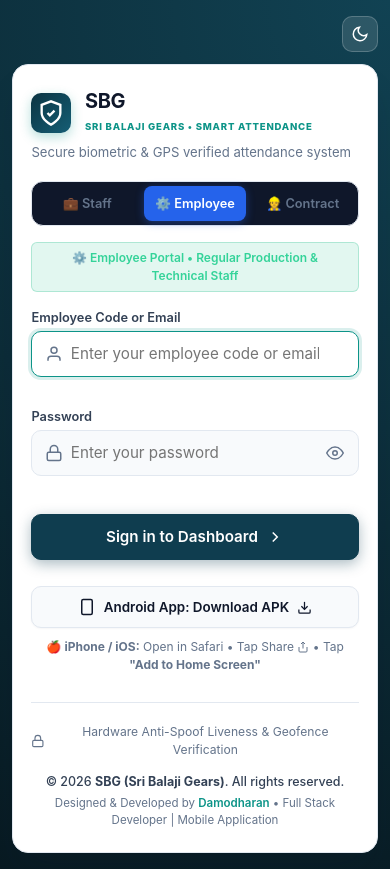
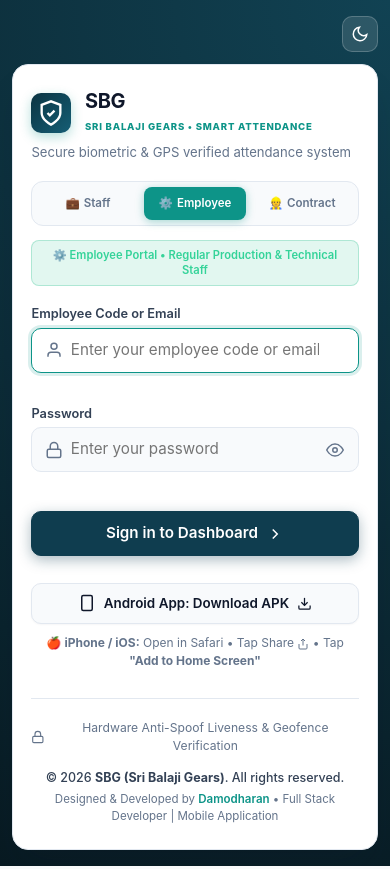
Before and after one commit to M-Damodharan/smart-attendance, a Flask app: page /login in a window 390 px wide. Run offline with Flask 3, Linux system fonts and the light colour scheme.

Commit message:
fix(ui,auth): hide topbar on login, enforce strict category login boundaries, and auto-fit responsive tabs

```diff
--- a/app/auth.py
+++ b/app/auth.py
@@ -139,7 +139,9 @@ def login(login_type=None):
         active_type = "employee"
 
     if request.method == "POST":
-        login_type_post = (request.form.get("login_type") or active_type).lower()
+        # Form submission specifies login_type; if omitted (e.g. legacy test/API call to /login), check URL
+        raw_login_type = request.form.get("login_type") or login_type or request.args.get("type")
+        login_type_post = raw_login_type.lower() if raw_login_type else None
         raw_code = request.form.get("emp_code", "").strip()
         code = raw_code.upper()
         pw = request.form.get("password", "")
@@ -172,22 +174,39 @@ def login(login_type=None):
         key = f"{code}|{ip}"
         if u and is_pw_valid:
             cat_code = (u["category_code"] or "").upper()
-            # Enforce 3 Separate Login Types Permissions
+            # Strict 3-Tier Category Enforcement when a specific portal is selected
             if login_type_post == "staff":
+                # Staff portal: Category 'STAFF' or HR Admin only
                 if u["role"] != "hr" and cat_code != "STAFF":
                     if cat_code == "CONTRACT":
-                        flash("This account is registered under Contract Labour. Please use the Contract Labour Login.", "err")
+                        flash("Access Denied: This account is registered under Contract Labour. Please use the Contract Labour Login.", "err")
                     else:
-                        flash("This account is registered under Employee Staff. Please use the Employee Login.", "err")
-                    return render_template("login.html", active_type=login_type_post), 403
+                        flash("Access Denied: This account is registered under Employee Staff. Please use the Employee Login.", "err")
+                    return render_template("login.html", active_type="staff"), 403
+
             elif login_type_post == "employee":
+                # Employee portal: Category 'EMPLOYEES' only (strictly rejects HR Admin, Staff, and Contract)
+                if u["role"] == "hr":
+                    flash("Access Denied: HR Administrators must sign in through the Staff Portal.", "err")
+                    return render_template("login.html", active_type="employee"), 403
+                if cat_code == "STAFF":
+                    flash("Access Denied: This account is registered under Staff. Please use the Staff Login portal.", "err")
+                    return render_template("login.html", active_type="employee"), 403
                 if cat_code == "CONTRACT":
-                    flash("This account is registered under Contract Labour. Please use the Contract Labour Login.", "err")
-                    return render_template("login.html", active_type=login_type_post), 403
+                    flash("Access Denied: This account is registered under Contract Labour. Please use the Contract Labour Login.", "err")
+                    return render_template("login.html", active_type="employee"), 403
+                if cat_code != "EMPLOYEES":
+                    flash("Access Denied: This portal is for regular Employees only.", "err")
+                    return render_template("login.html", active_type="employee"), 403
+
             elif login_type_post == "contract":
+                # Contract Labour portal: Category 'CONTRACT' only
                 if cat_code != "CONTRACT":
-                    flash("This portal is exclusively for Contract Labour. Regular staff and employees must use their dedicated login.", "err")
-                    return render_template("login.html", active_type=login_type_post), 403
+                    if u["role"] == "hr" or cat_code == "STAFF":
+                        flash("Access Denied: Staff and HR members cannot log in here. Please use the Staff Login portal.", "err")
+                    else:
+                        flash("Access Denied: Regular Employees cannot log in here. Please use the Employee Login portal.", "err")
+                    return render_template("login.html", active_type="contract"), 403
 
             db.execute("DELETE FROM login_attempts WHERE key=?", (key,))
             session.permanent = True
--- a/app/static/css/style.css
+++ b/app/static/css/style.css
@@ -730,7 +730,79 @@ body.login-page .wrap {
 .login-subtitle {
   font-size: 0.88rem;
   color: var(--text-muted);
-  margin: 0.25rem 0 1.5rem;
+  margin: 0.25rem 0 1rem;
+}
+
+/* 3-Tier Login Architecture Tabs & Badges */
+.login-type-tabs {
+  display: grid;
+  grid-template-columns: repeat(3, minmax(0, 1fr));
+  gap: 6px;
+  background: var(--bg-surface);
+  padding: 5px;
+  border-radius: 12px;
+  margin: 0.85rem 0 0.85rem;
+  border: 1px solid var(--border-default);
+  box-sizing: border-box;
+}
+
+.login-tab-btn {
+  text-align: center;
+  padding: 8px 4px;
+  font-size: clamp(0.72rem, 2.4vw, 0.82rem);
+  font-weight: 600;
+  border-radius: 8px;
+  text-decoration: none;
+  transition: all 0.2s ease;
+  white-space: nowrap;
+  overflow: hidden;
+  text-overflow: ellipsis;
+  display: flex;
+  align-items: center;
+  justify-content: center;
+  gap: 4px;
+  color: var(--text-muted);
+  background: transparent;
+}
+
+.login-tab-btn:hover {
+  color: var(--text-main);
+  background: var(--bg-surface-hover);
+}
+
+.login-tab-btn.active {
+  background: var(--brand-accent);
+  color: #ffffff;
+  box-shadow: 0 2px 8px rgba(13, 148, 136, 0.35);
+}
+
+.login-portal-badge {
+  font-size: clamp(0.7rem, 2.2vw, 0.76rem);
+  padding: 7px 10px;
+  border-radius: 8px;
+  margin-bottom: 1.15rem;
+  text-align: center;
+  font-weight: 600;
+  line-height: 1.35;
+  word-break: break-word;
+}
+
+.login-portal-badge.badge-staff {
+  background: rgba(37, 99, 235, 0.12);
+  color: #60a5fa;
+  border: 1px solid rgba(37, 99, 235, 0.25);
+}
+
+.login-portal-badge.badge-employee {
+  background: rgba(16, 185, 129, 0.12);
+  color: #34d399;
+  border: 1px solid rgba(16, 185, 129, 0.25);
+}
+
+.login-portal-badge.badge-contract {
+  background: rgba(217, 119, 6, 0.12);
+  color: #fbbf24;
+  border: 1px solid rgba(217, 119, 6, 0.25);
 }
 
 .form-group {
--- a/app/templates/base.html
+++ b/app/templates/base.html
@@ -26,7 +26,7 @@
   <link rel="stylesheet" href="{{ url_for('static', filename='css/style.css') }}">
 </head>
 <body class="{% block bodyclass %}{% endblock %}">
-{% if g.user %}
+{% if g.user and request.endpoint != 'auth.login' and not request.path.startswith('/login') %}
 <header class="topbar">
   <a class="brand" href="{{ url_for('auth.index') }}">
     <div class="brand-icon-wrap">
--- a/app/templates/login.html
+++ b/app/templates/login.html
@@ -26,32 +26,22 @@
     <p class="login-subtitle">Secure biometric &amp; GPS verified attendance system</p>
 
     <!-- 3-Tier Login Architecture Selector -->
-    <div class="login-type-tabs" style="display:grid;grid-template-columns:repeat(3,1fr);gap:6px;background:var(--bg-canvas,#0f172a);padding:4px;border-radius:12px;margin:1rem 0;border:1px solid var(--border-default,#334155)">
+    <div class="login-type-tabs">
       <a href="{{ url_for('auth.login', login_type='staff') }}"
-         class="login-tab-btn {% if active_type == 'staff' %}active{% endif %}"
-         style="text-align:center;padding:8px 4px;font-size:0.8rem;font-weight:600;border-radius:8px;text-decoration:none;transition:all .2s ease;{% if active_type == 'staff' %}background:var(--primary,#2563eb);color:#fff;box-shadow:0 2px 8px rgba(37,99,235,0.4);{% else %}color:var(--text-muted,#94a3b8);background:transparent;{% endif %}">
-        💼 Staff
+         class="login-tab-btn {% if active_type == 'staff' %}active{% endif %}">
+        💼 <span>Staff</span>
       </a>
       <a href="{{ url_for('auth.login', login_type='employee') }}"
-         class="login-tab-btn {% if active_type == 'employee' %}active{% endif %}"
-         style="text-align:center;padding:8px 4px;font-size:0.8rem;font-weight:600;border-radius:8px;text-decoration:none;transition:all .2s ease;{% if active_type == 'employee' %}background:var(--primary,#2563eb);color:#fff;box-shadow:0 2px 8px rgba(37,99,235,0.4);{% else %}color:var(--text-muted,#94a3b8);background:transparent;{% endif %}">
-        ⚙️ Employee
+         class="login-tab-btn {% if active_type == 'employee' %}active{% endif %}">
+        ⚙️ <span>Employee</span>
       </a>
       <a href="{{ url_for('auth.login', login_type='contract') }}"
-         class="login-tab-btn {% if active_type == 'contract' %}active{% endif %}"
-         style="text-align:center;padding:8px 4px;font-size:0.8rem;font-weight:600;border-radius:8px;text-decoration:none;transition:all .2s ease;{% if active_type == 'contract' %}background:var(--primary,#2563eb);color:#fff;box-shadow:0 2px 8px rgba(37,99,235,0.4);{% else %}color:var(--text-muted,#94a3b8);background:transparent;{% endif %}">
-        👷 Contract
+         class="login-tab-btn {% if active_type == 'contract' %}active{% endif %}">
+        👷 <span>Contract</span>
       </a>
     </div>
 
-    <div class="login-portal-badge" style="font-size:0.75rem;padding:6px 12px;border-radius:6px;margin-bottom:1rem;text-align:center;font-weight:600;
-      {% if active_type == 'staff' %}
-        background:rgba(37,99,235,0.12);color:#60a5fa;border:1px solid rgba(37,99,235,0.25);
-      {% elif active_type == 'contract' %}
-        background:rgba(217,119,6,0.12);color:#fbbf24;border:1px solid rgba(217,119,6,0.25);
-      {% else %}
-        background:rgba(16,185,129,0.12);color:#34d399;border:1px solid rgba(16,185,129,0.25);
-      {% endif %}">
+    <div class="login-portal-badge {% if active_type == 'staff' %}badge-staff{% elif active_type == 'contract' %}badge-contract{% else %}badge-employee{% endif %}">
       {% if active_type == 'staff' %}
         💼 Staff Portal &bull; Office, HR &amp; Administrative Staff
       {% elif active_type == 'contract' %}
```
